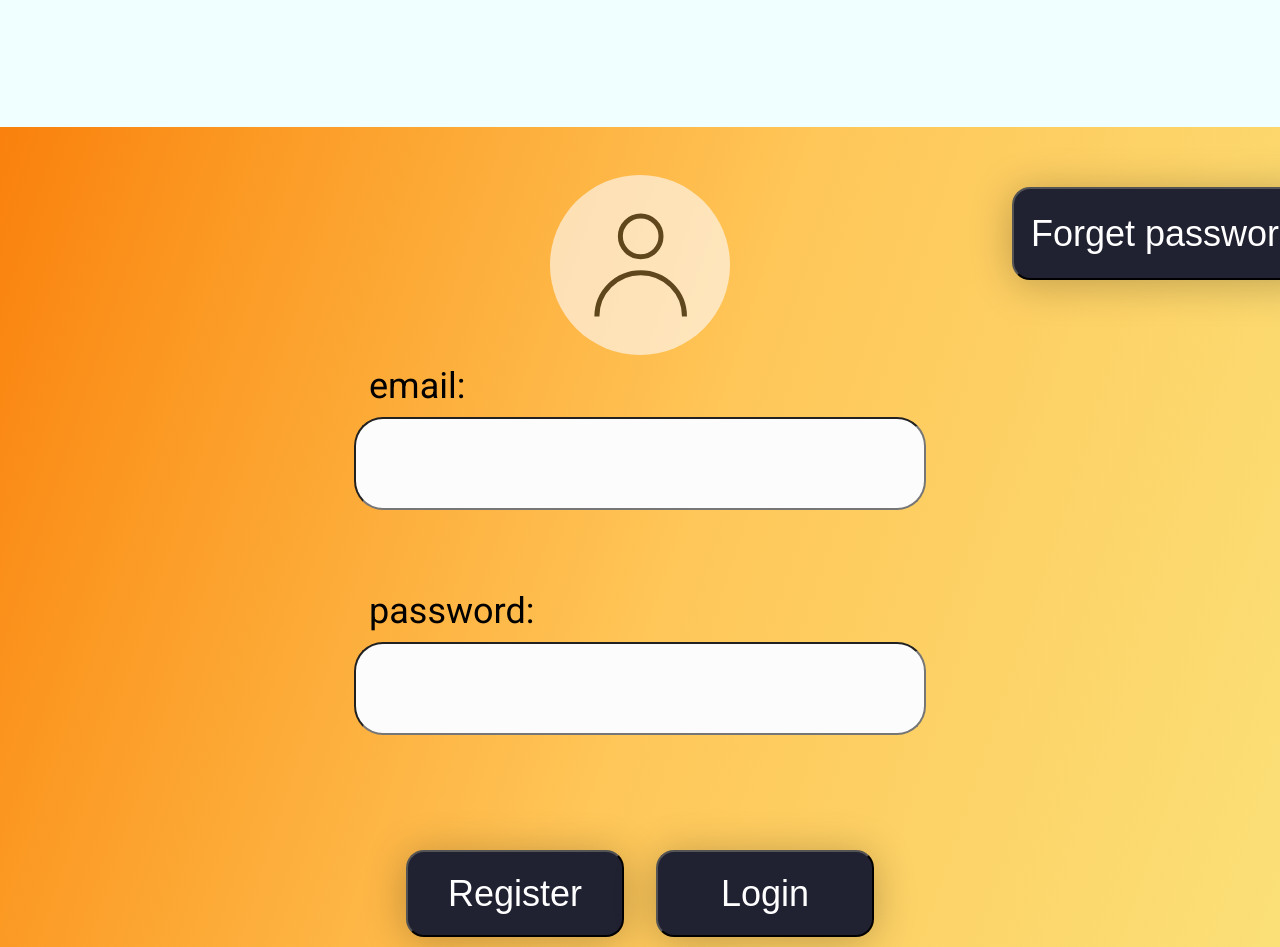
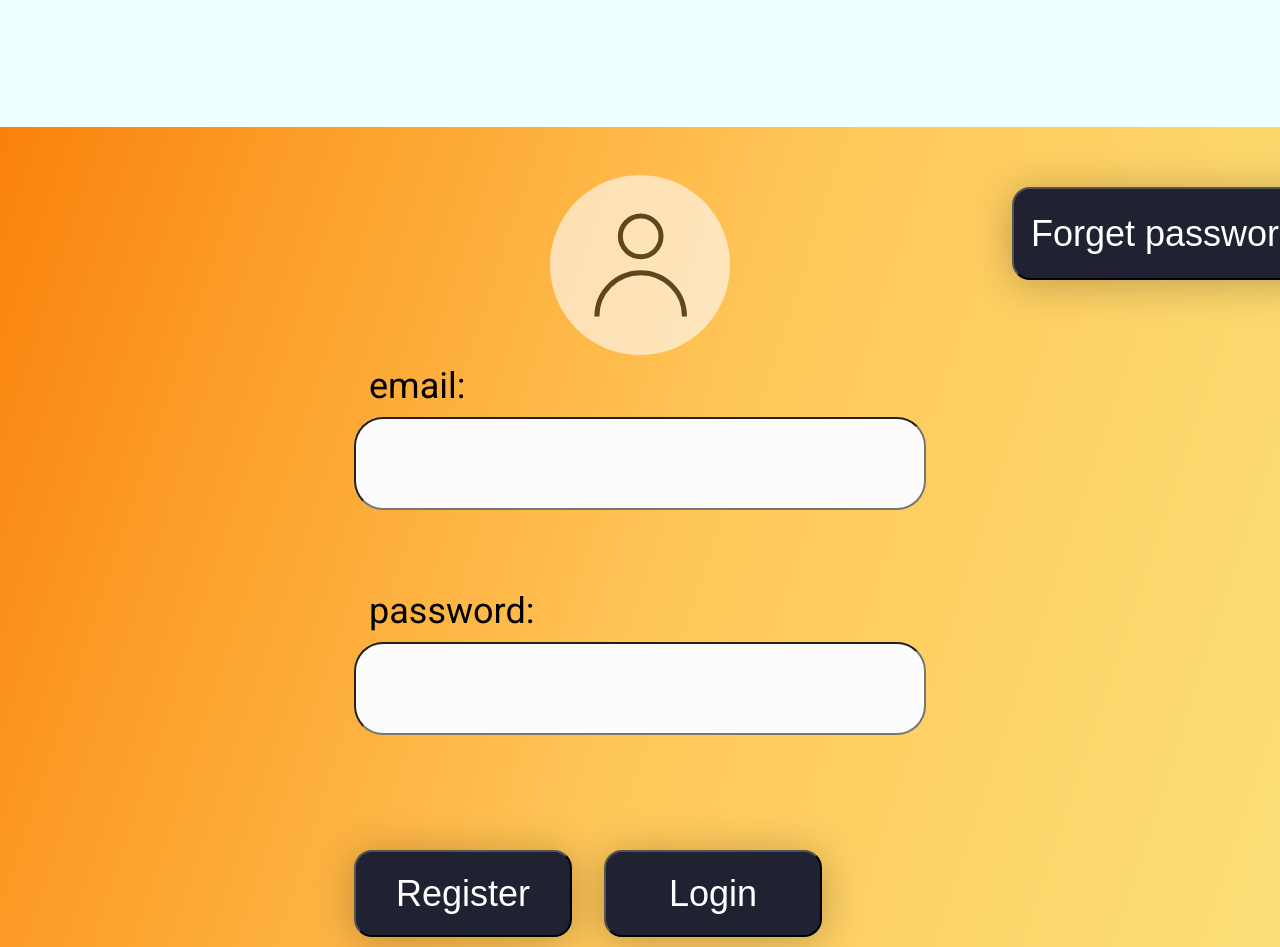
Before and after one commit to Yarosl35/play-game, a React (Create React App) app: page /Login in a window 1280 px wide. Shown: the top 947 px of the page. Built offline with nearby package versions, Linux system fonts and the light colour scheme.

Commit message:
added: formik and validation login page

```diff
--- a/package.json
+++ b/package.json
@@ -6,12 +6,14 @@
     "@testing-library/jest-dom": "^5.11.4",
     "@testing-library/react": "^11.1.0",
     "@testing-library/user-event": "^12.1.10",
+    "formik": "^2.2.9",
     "react": "^17.0.2",
     "react-dom": "^17.0.2",
     "react-outside-click-handler": "^1.3.0",
     "react-router-dom": "^5.2.0",
     "react-scripts": "4.0.3",
-    "web-vitals": "^1.0.1"
+    "web-vitals": "^1.0.1",
+    "yup": "^0.32.9"
   },
   "scripts": {
     "start": "react-scripts start",
--- a/src/components/pages/Login/index.js
+++ b/src/components/pages/Login/index.js
@@ -1,25 +1,59 @@
 import styles from "./Login.module.css";
+import { Formik, Form, Field } from "formik";
+import * as Yup from "yup";
+
 import icon from "./iconUser.svg";
 
+const SignupSchema = Yup.object().shape({
+  email: Yup.string().email("Invalid email").required("Required"),
+  password: Yup.string(),
+});
 export const Login = () => {
   return (
     <div className={styles.bgContainer}>
       <div className={styles.iconUser}>
         <img src={icon} alt="icon" />
       </div>
+      <Formik
+        initialValues={{
+          email: "",
+          password: "",
+        }}
+        validationSchema={SignupSchema}
+        onSubmit={(values) => {
+          // same shape as initial values
+          console.log(values);
+        }}
+      >
+        {({ errors, touched }) => (
+          <Form>
             <div className={styles.containerLoginInput}>
               <label className={styles.labelInput}>email:</label>
-        <input type="text" className={styles.formLogin} />
+              <Field name="email" className={styles.formLogin} type="email" />
+              {errors.email && touched.email ? <div>{errors.email}</div> : null}
             </div>
             <div className={styles.containerPasswordInput}>
               <label className={styles.labelInput}>password:</label>
-        <input type="text" className={styles.formLogin} />
+              <Field
+                name="password"
+                className={styles.formLogin}
+                type="password"
+              />
+              {errors.password && touched.password ? (
+                <div>{errors.password}</div>
+              ) : null}
             </div>
             <div className={styles.BtnBlock}>
-        <button className={styles.BtnLogin}>Register</button>
-
-        <button className={styles.BtnLogin}>Login</button>
+              <button type="button" className={styles.BtnLogin}>
+                Register
+              </button>
+              <button type="submit" className={styles.BtnLogin}>
+                Login
+              </button>
             </div>
+          </Form>
+        )}
+      </Formik>
       <button className={styles.BtnReset}>Forget password</button>
     </div>
   );
```
Also changed, not shown: 1 other file (tests, documents, lock files or other folders). Lines whose indentation alone changed are shown as unchanged.
